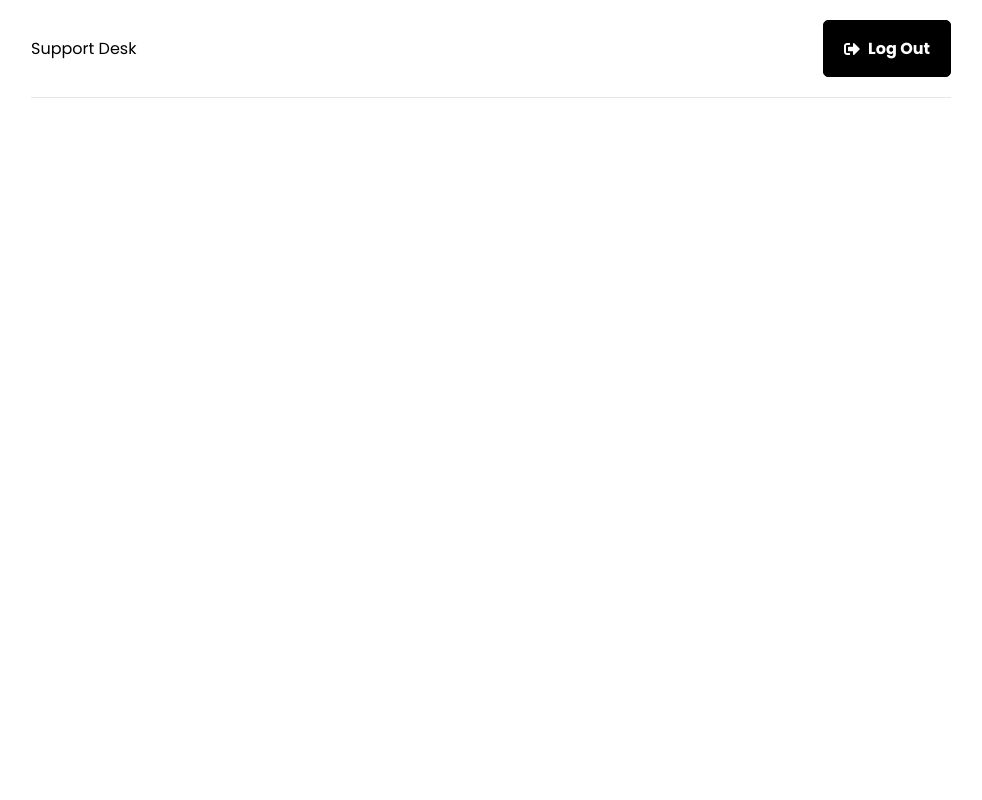
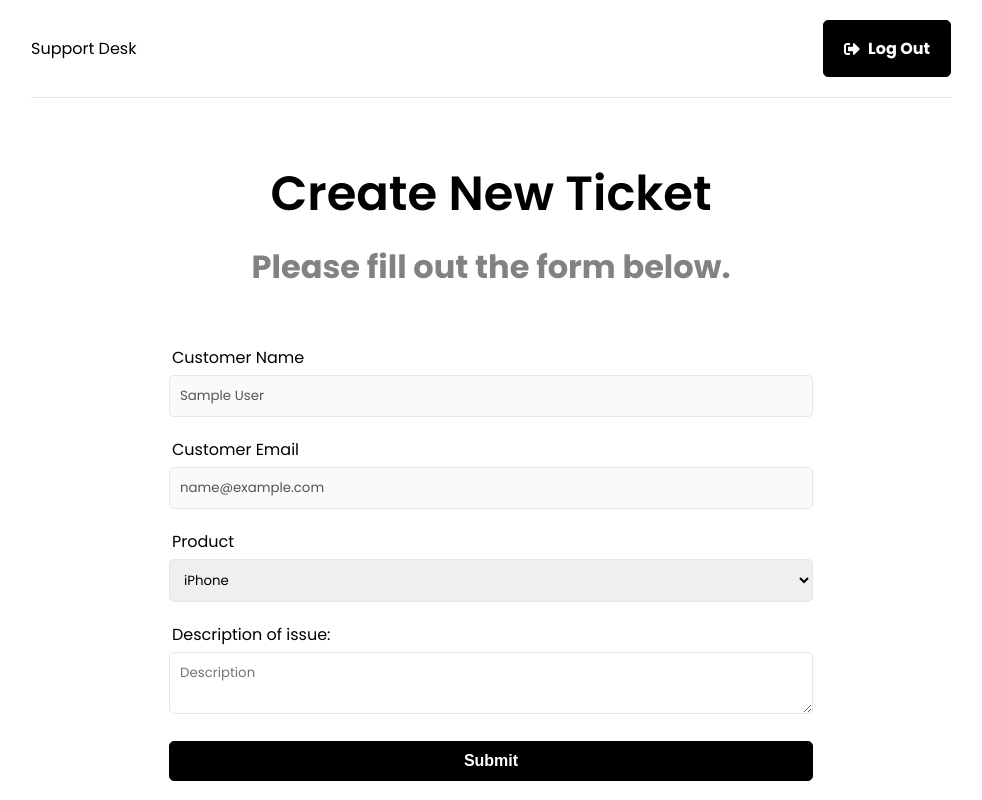
Before and after one commit to pdxchambers/ticket-system, a React (Create React App) app in the folder frontend/: page /new-ticket in a window 1280 px wide. Shown: the whole page, without its empty margins (149-1131 px from the left). Built offline with nearby package versions, Linux system fonts and the light colour scheme; sample sign-in values are in the browser's storage.

Commit message:
add ticket form and private route

```diff
--- a/frontend/src/App.js
+++ b/frontend/src/App.js
@@ -1,11 +1,13 @@
 import React from 'react';
 import {BrowserRouter as Router, Routes, Route} from 'react-router-dom'
-import {ToastContainer, toastContainer} from 'react-toastify'
+import {ToastContainer} from 'react-toastify'
 import 'react-toastify/dist/ReactToastify.css'
 import Header from './components/Header'
 import Home from './pages/Home'
 import Login from './pages/Login'
-import Register from './pages/Register';
+import Register from './pages/Register'
+import NewTicket from './pages/NewTicket'
+import PrivateRoute from './components/PrivateRoute'
 
 function App() {
   return (
@@ -17,6 +19,9 @@
             <Route path='/' element={<Home />}/>
             <Route path='/login' element={<Login />}/>
             <Route path='/register' element={<Register />}/>
+            <Route path='/new-ticket' element={<PrivateRoute />}>
+              <Route path='/new-ticket' element={<NewTicket />} />
+            </Route>
           </Routes>
         </div>
       </Router>
--- /dev/null
+++ b/frontend/src/components/PrivateRoute.jsx
@@ -0,0 +1,17 @@
+import React from 'react'
+import {Navigate, Outlet} from 'react-router-dom'
+import {useAuthStatus} from '../hooks/UseAuthStatus'
+import Spinner from './Spinner'
+
+export const PrivateRoute = () => {
+    const {loggedIn, checkingStatus} = useAuthStatus()
+
+    if(checkingStatus){
+        return <Spinner />
+    }
+
+  return loggedIn ? <Outlet /> : <Navigate to='/login' />
+
+}
+
+export default PrivateRoute
--- /dev/null
+++ b/frontend/src/hooks/UseAuthStatus.js
@@ -0,0 +1,21 @@
+import { useReducer } from 'react'
+import {useState, useEffect} from 'react'
+import { useSelector } from 'react-redux'
+
+export const useAuthStatus = () => {
+    const [loggedIn, setLoggedIn] = useState(false)
+    const [checkingStatus, setCheckingStatus] = useState(true)
+
+    const {user} = useSelector((state) => state.auth)
+    useEffect(() => {
+        if(user) {
+            setLoggedIn(true)
+        } else {
+            setLoggedIn(false)
+        }
+
+        setCheckingStatus(false)
+    }, [useReducer])
+
+    return {loggedIn, checkingStatus}
+}
--- /dev/null
+++ b/frontend/src/pages/NewTicket.jsx
@@ -0,0 +1,64 @@
+import {useState} from 'react'
+import {useSelector} from 'react-redux'
+
+
+function NewTicket() {
+    const {user} = useSelector((state) => state.auth)
+    const [name, setName] = useState(user.name)
+    const [email, setEmail] = useState(user.email)
+    const [product, setProduct] = useState('iPhone')
+    const [description, setdescription] = useState('')
+
+    const onSubmit = (e) => {
+        e.preventDefault()
+    }
+
+  return (
+    <>
+        <section className="heading">
+            <h1>Create New Ticket</h1>
+            <p>Please fill out the form below.</p>
+        </section>
+
+        <section className="form">
+            <div className="form-group">
+                <label htmlFor="name">Customer Name</label>
+                <input type="text" className="form-control" value={name} disabled/>
+            </div>
+
+            <div className="form-group">
+                <label htmlFor="email">Customer Email</label>
+                <input type="text" className="form-control" value={email} disabled/>
+            </div>
+
+            <form onSubmit={onSubmit}>
+                <div className="form-group">
+                    <label htmlFor='product'>Product</label>
+                    <select name='product' id='product' value={product} onChange={(e) => setProduct(e.target.value)}>
+                        <option value='iPhone'>iPhone</option>
+                        <option value='Macbook Pro'>Macbook Pro</option>
+                        <option value='iMac'>iMac</option>
+                        <option value='iPad'>iPad</option>
+                    </select>
+                </div>
+                <div className="form-group">
+                    <label htmlFor='description'>Description of issue:</label>
+                    <textarea
+                        name="description"
+                        id="description"
+                        className="form-control"
+                        placeholder='Description'
+                        value={description}
+                        onChange={(e) => setdescription(e.target.value)}
+                    ></textarea>
+                </div>
+                <div className="form-group">
+                    <button className="btn btn-block">Submit</button>
+                </div>
+            </form>
+        </section>
+    </>
+  )
+}
+
+export default NewTicket
```
